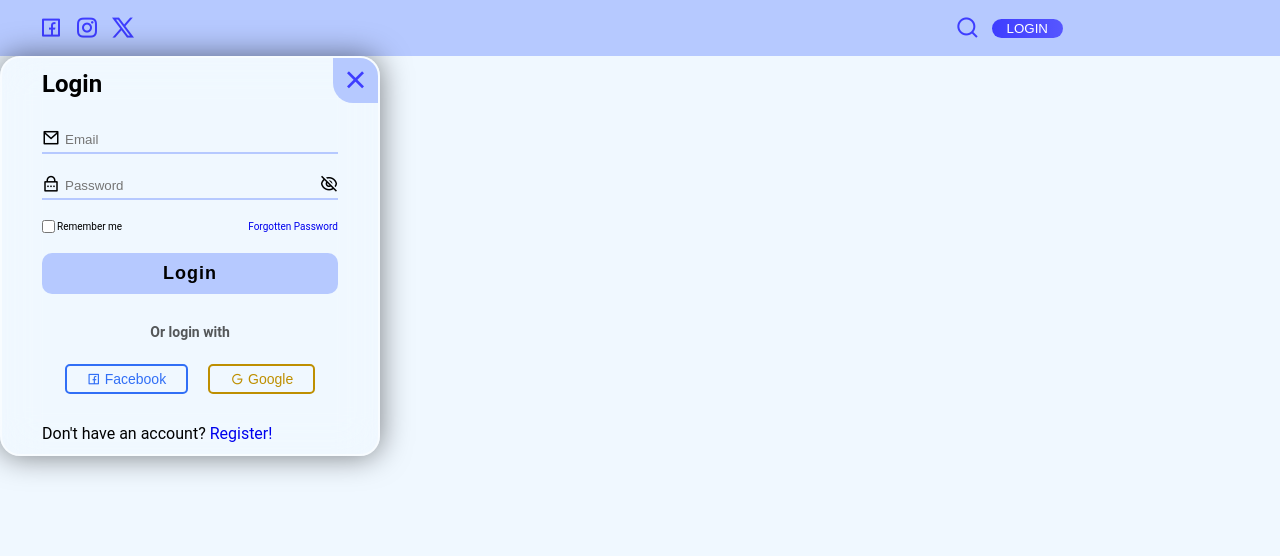
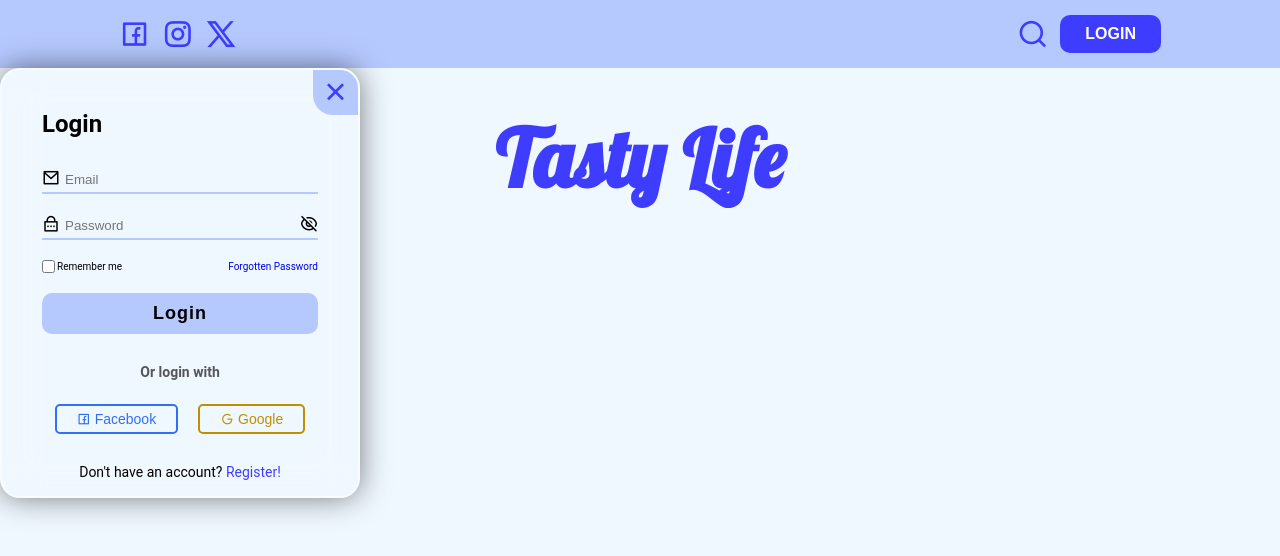
Before and after one commit to m-stavrakov/Recipes_project, a plain HTML site: page index.html in a window 1280 px wide. Both pictures are taken after a click on the button "LOGIN". Drawn offline with nearby package versions, Linux system fonts and the light colour scheme.

Commit message:
Header and Login done

```diff
--- a/index.html
+++ b/index.html
@@ -11,44 +11,45 @@
 <body>
     <!-- ########################## HEADER ############################ -->
     <header class="header" id="header">
-        <nav class="nav container">
-            <ul class="nav_list">
-                <div class="nav_socials-login">
-                    <li class="nav_item">
-                        <a href="#" class="nav_link">
+        <div class="container">
+            <ul class="header_list">
+                <div class="header_socials-login">
+                    <li class="header_item">
+                        <a href="#" class="header_link">
                             <i class="ri-facebook-box-line"></i>
                         </a>
                     </li>
 
-                    <li class="nav_item">
-                        <a href="#" class="nav_link">
+                    <li class="header_item">
+                        <a href="#" class="header_link">
                             <i class="ri-instagram-line"></i>
                         </a>
                     </li>
 
-                    <li class="nav_item">
-                        <a href="#" class="nav_link">
+                    <li class="header_item">
+                        <a href="#" class="header_link">
                             <i class="ri-twitter-x-line"></i>
                         </a>
                     </li>
                 </div>
 
-                <div class="nav_log-search nav_socials-login">
-                    <li class="nav_item" id="search">
+                <div class="header_log-search header_socials-login">
+                    <li class="header_item" id="search">
                         <i class="ri-search-line"></i>
                     </li>
 
-                    <li class="nav_item">
+                    <li class="header_item">
                         <button class="login-btn" id="log-in">
                             Login
                         </button>
                     </li>
                 </div>
             </ul>
-        </nav>
+        </div>
     </header>
 
     <!-- ########################## LOGIN FORM ############################ -->
+    <section class="login-pop">
         <div class="wrapper">
             <span class="close" id="close">
                 <i class="ri-close-line"></i>
@@ -60,15 +61,15 @@
                 </h2>
 
                 <form class="login-form" action="#">
-            <div class="input_box">
-                <label><i class="ri-mail-line"></i></label>
-                <input type="email" required placeholder="Email">
+                    <div class="input_box" id="email-box">
+                        <label class="icon_email"><i class="ri-mail-line"></i></label>
+                        <input type="email" required placeholder="Email" class="input_email">
                     </div>
 
-            <div class="input_box">
-                <label><i class="ri-lock-password-line"></i></label>
-                <input type="password" required placeholder="Password">
-                <span class="vis-pas" id="pas-vis"><i class="ri-eye-off-line"></i></span>
+                    <div class="input_box" id="password-box">
+                        <label class="icon_password"><i class="ri-lock-password-line"></i></label>
+                        <input type="password" required autocomplete="off" placeholder="Password" class="input_password">
+                        <span id="pas-vis"><i class="ri-eye-off-line" id="eye"></i></span>
                     </div>
 
                     <div class="forgotten_remember">
@@ -103,12 +104,25 @@
 
                 <div class="register">
                     <p>
-                Don't have an account? <a href="#">Register!</a>
+                        Don't have an account? <a href="#" class="register_link">Register!</a>
                     </p>
                 </div>
             </div>
         </div>
+    </section>
 
+    <!-- ########################## LOGO AND NAVIGATION ############################ -->
+    <section class="carousel container">
+        <h1 class="title">
+            tasty life
+        </h1>
+
+        <nav class="nav container">
+            <ul class="navigation_list">
+
+            </ul>
+        </nav>
+    </section>
     <script src="./script.js"></script>
 </body>
 </html>
--- a/script.js
+++ b/script.js
@@ -0,0 +1,55 @@
+// ##################### VARIABLES ##################
+const logIn = document.getElementById('log-in');
+const wrapper = document.querySelector('.wrapper');
+const closeBtn = document.getElementById('close');
+const emailInput = document.querySelector('.input_email');
+const passwordInput = document.querySelector('.input_password');
+const iconEmail = document.querySelector('.icon_email');
+const iconPassword = document.querySelector('.icon_password');
+const eye = document.getElementById('eye');
+console.log('Eye: ', eye)
+
+// ##################### OPEN AND CLOSE LOGIN ##################
+logIn.addEventListener('click', () => {
+    wrapper.classList.add('active');
+});
+
+closeBtn.addEventListener('click', () => {
+    wrapper.classList.remove('active');
+});
+
+// ##################### INTERACTIVITY WITH INPUT ##################
+document.addEventListener('mousedown', (event) => {
+    if (emailInput.contains(event.target)) {
+        iconEmail.classList.add('test');
+        document.getElementById('email-box').classList.add('changed');
+      } else {
+        iconEmail.classList.remove('test');
+        document.getElementById('email-box').classList.remove('changed');
+      }
+});
+
+document.addEventListener('mousedown', (event) => {
+    if (passwordInput.contains(event.target)) {
+        iconPassword.classList.add('test');
+        document.getElementById('password-box').classList.add('changed');
+      } else {
+        iconPassword.classList.remove('test');
+        document.getElementById('password-box').classList.remove('changed');
+      }
+});
+
+// ##################### VISIBLE/INVISIBLE PASSWORD ##################
+
+eye.addEventListener('click', () => {
+    const type = passwordInput.getAttribute('type') === 'password' ? "text" : "password";
+    passwordInput.setAttribute('type', type);
+
+    if (eye.classList.contains("ri-eye-line")) {
+        eye.classList.remove("ri-eye-line");
+        eye.classList.add("ri-eye-off-line");
+      } else {
+        eye.classList.remove("ri-eye-off-line");
+        eye.classList.add("ri-eye-line");
+      }
+});
--- a/style.css
+++ b/style.css
@@ -1,4 +1,5 @@
 @import url('https://fonts.googleapis.com/css2?family=Poppins:wght@300;400;500;600;700;800;900&display=swap');
+@import url('https://fonts.googleapis.com/css2?family=Lobster&display=swap');
 
 *{
     box-sizing: border-box;
@@ -16,7 +17,7 @@
     --text-color-light: hsl(204, 3%, 34%);
 
     --body-font: 'Roboto', sans-serif;
-    --title-font:'Lora', serif;
+    --title-font:'Lobster', serif;
 
     --font-medium: 500;
     --font-semi-bold: 600;
@@ -54,9 +55,8 @@ a{
 }
 
 .container{
-    max-width: 1024px;
+    /* max-width: 1024px; */
     margin-inline: 1.5rem;
-
 }
 
 .header{
@@ -64,38 +64,41 @@ a{
     background-color: var(--accent-color);
 }
 
-.nav_list{
+.header_list{
     display: flex;
     justify-content: space-between;
+    margin: 0 80px;
 }
 
-.nav_socials-login{
+.header_socials-login{
     display: flex;
     align-items: center;
     column-gap: .75rem;
 }
 
-.nav_link,
-.nav_item{
+.header_link,
+.header_item{
     color: var(--contrast-text-color);
     transition: color .3s;
 }
 
-.nav_link i,
-.nav_item i{
-    font-size: 1.5rem;
+.header_link i,
+.header_item i{
+    font-size: 1.95rem;
     font-weight: 500;
     cursor: pointer;
 }
 
-.nav_link i:hover,
-.nav_item i:hover{
+.header_link i:hover,
+.header_item i:hover{
  color: var(--hover-color);
 }
 
 .login-btn{
-    padding: 2px 15px;
-    background-image: linear-gradient(to right, #3e3dff 0%, #5757ff  51%, #7170ff  100%);
+    padding: 10px 25px;
+    background-color: var(--contrast-text-color);
+    font-size: 1rem;
+    font-weight: 600;
     text-align: center;
     text-transform: uppercase;
     transition: 0.5s;
@@ -104,29 +107,40 @@ a{
     border-radius: 10px;
     border: none;
     display: block;
+    cursor: pointer;
 }
 
 .login-btn:hover {
-    background-position: right center;
-    color: white;
-    text-decoration: none;
+    background-color: var(--hover-color);
+}
+
+.login-pop{
+    position: absolute;
+    /* display: grid;
+    place-items: center;
+    justify-content: center;
+    align-items: center; */
+    /* height: 100vh; */
+    z-index: 2;
+    /* margin-top: 100px; */
 }
 
 .wrapper{
-    position: relative;
-    width: 380px;
-    height: 400px;
+    /* position: absolute; */
+    /* left: 550px; */
+    width: 360px;
+    height: 430px;
     background: rgba(54, 25, 25, .00004);;
     border: 2px solid rgba(255, 255, 255, .5);
     border-radius: 20px;
     backdrop-filter: blur(20px);
     box-shadow: 0 0 30px rgba(0, 0, 0, .5);
-    display: flex;
-    justify-content: center;
-    align-items: center;
     overflow: hidden;
-    /* transform: scale(0); */
-    transition: transform .5s ease, height .2s;
+    /* display: grid;
+    justify-content: center; */
+    transform: scale(0);
+    /* z-index: 1; */
+    transition: transform .5s ease, height 1s;
 }
 
 .wrapper .form-box{
@@ -164,7 +178,7 @@ a{
     font-weight: 500;
 }
 
-.vis-pas:hover{
+#pas-vis:hover{
     cursor: pointer;
     color: var(--contrast-text-color);
 }
@@ -235,6 +249,26 @@ input[type = checkbox]{
     color: #be8f01;
 }
 
+.gmail_btn:hover,
+.fb_btn:hover{
+    background: hsl(0, 9%, 94%);
+}
+
+.register{
+    align-self: center;
+    font-size: var(--small-font-size);
+}
+
+.register_link{
+    color: var(--contrast-text-color);
+    transition: color, border-bottom .3s;
+}
+
+.register_link:hover{
+    color: var(--hover-color);
+    border-bottom: 1px solid var(--hover-color);
+}
+
 .wrapper .close{
     position: absolute;
     top: 0;
@@ -257,3 +291,27 @@ input[type = checkbox]{
     background-color: var(--contrast-text-color);
     color: var(--accent-color);
 }
+
+/* LOGIN JS */
+.active{
+    transform: scale(1);
+}
+
+.test{
+    color: var(--contrast-text-color);
+}
+
+.changed{
+    border-bottom: 2px solid var(--contrast-text-color);
+}
+
+/* ######################## LOGO AND NAVIGATION ###################*/
+.title{
+    font-family: var(--title-font);
+    font-size: 5rem;
+    color: var(--contrast-text-color);
+    text-transform: capitalize;
+    display: flex;
+    justify-content: center;
+    margin-top: 40px;
+}
```
Lines whose indentation alone changed are shown as unchanged.
